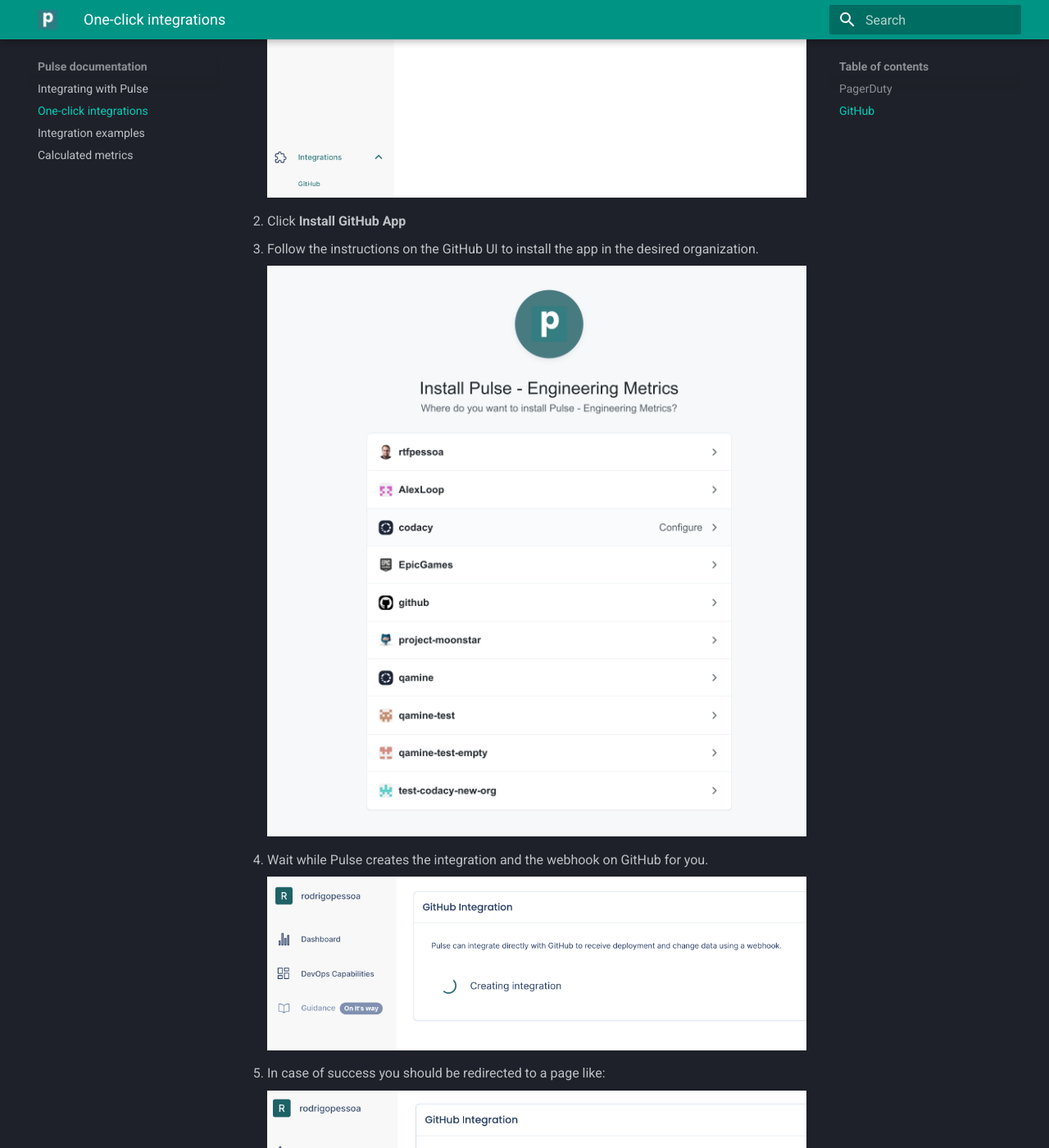
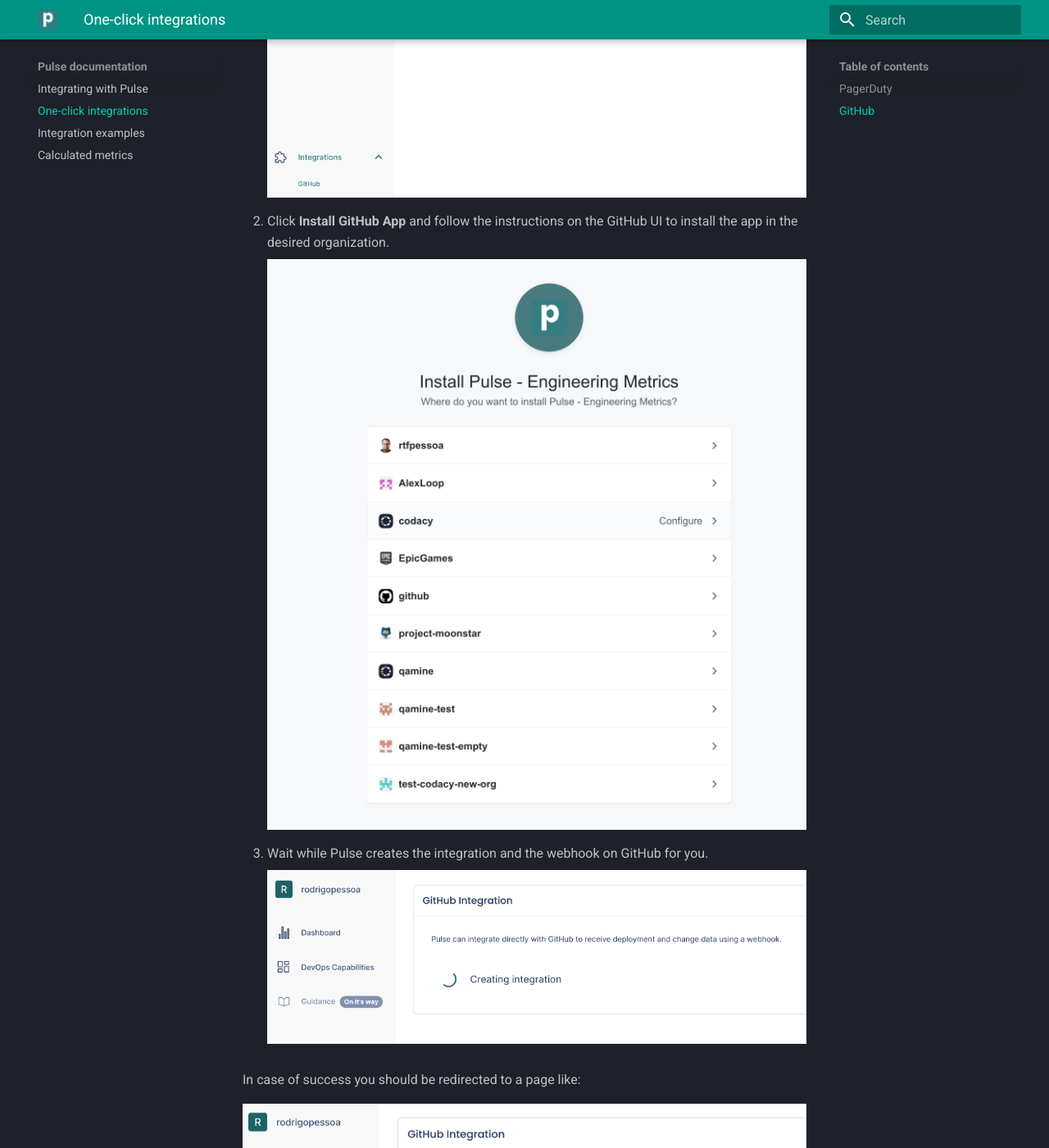
Before and after one commit to codacy/pulse-user-docs, an MkDocs documentation site: the page built from docs/one-click-integrations.md, in a window 1280 px wide and 1400 px high, scrolled down 1750 px. Shown: the whole window at 82% size. Built offline with MkDocs 1.6.1 and Material for MkDocs 9.7.7, drawn with Linux system fonts in a browser that asks for light colours; some of the changed text lies outside the part shown.

```diff
--- a/docs/one-click-integrations.md
+++ b/docs/one-click-integrations.md
@@ -31,9 +31,7 @@ To set up the GitHub integration:
 
     ![GitHub integration](images/ghi-setup.png)
 
-1.  Click **Install GitHub App**
-
-1.  Follow the instructions on the GitHub UI to install the app in the desired organization.
+1.  Click **Install GitHub App** and follow the instructions on the GitHub UI to install the app in the desired organization.
 
     ![GitHub webhook](images/ghi-github-install.png)
 
```
Also changed, not shown: other parts of docs/one-click-integrations.md (+4 -4 lines).
